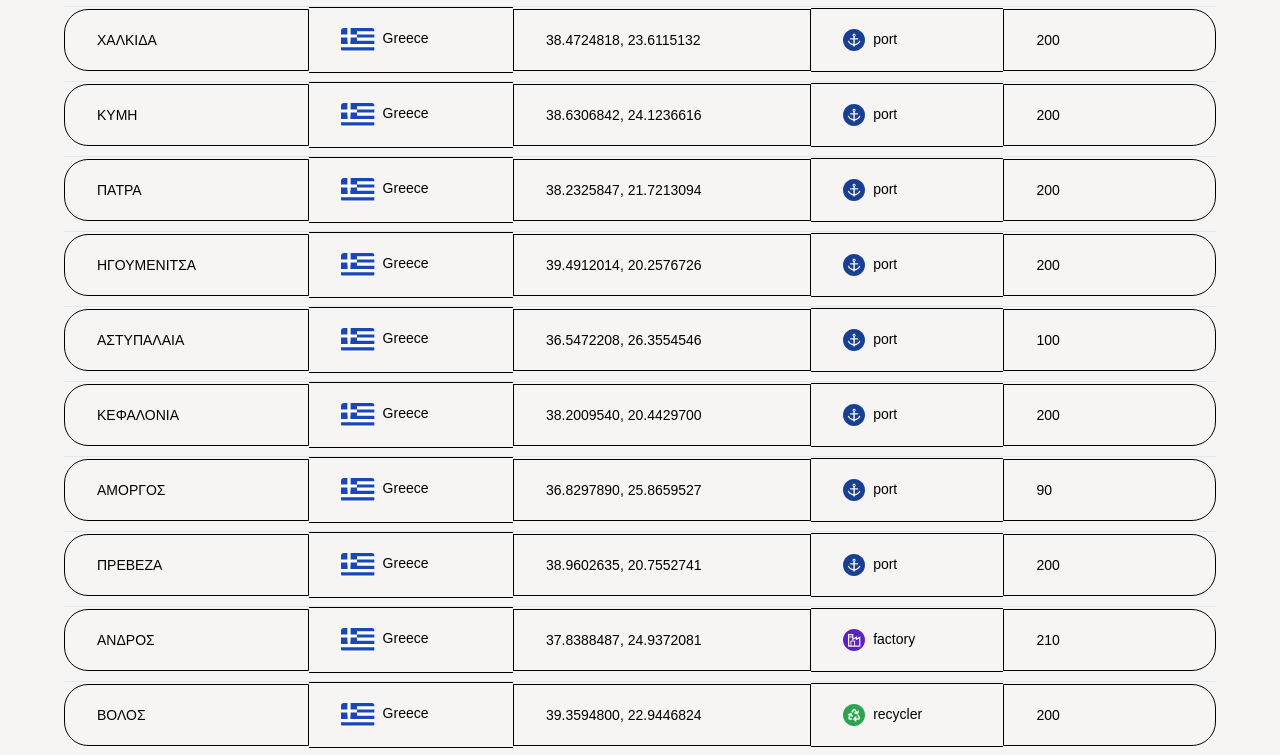
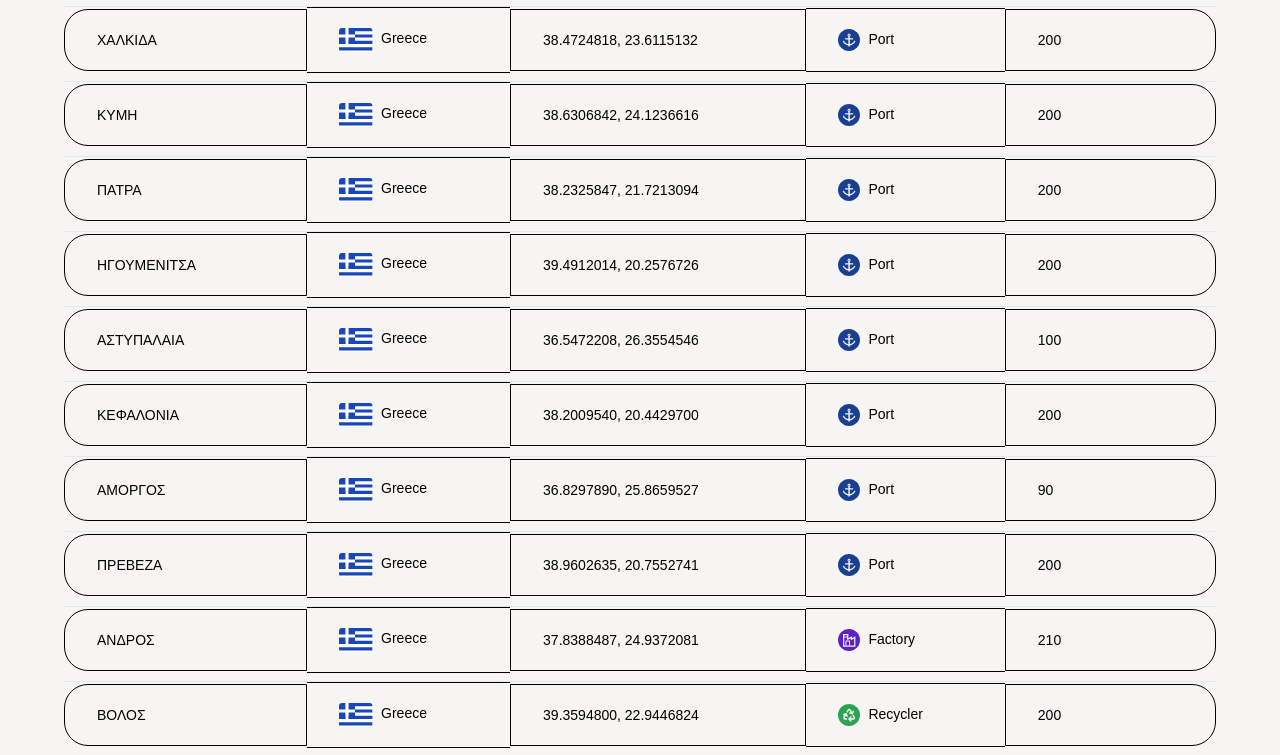
Before and after one commit to Enaleia/dashboard, a React (Vite) app: page /locations in a window 1280 px wide. Shown: the part 1752-2507 px from the top of the page. Built offline with nearby package versions, Linux system fonts and the light colour scheme.

Commit message:
map tooltip
: remove kg value and adjust spacing

```diff
--- a/src/components/activity-map.tsx
+++ b/src/components/activity-map.tsx
@@ -41,16 +41,16 @@
           return (
             <Marker key={location.name} position={[location.latitude, location.longitude]} icon={customIcon}>
               <Popup>
-                <div className='flex items-center gap-6 text-lg'>
+                <div className='flex items-center gap-10 text-lg mt-8 h-[24px] mx-8'>
                   <p>{location.name}</p>
                   <Link to={`/locations/${location.name}`}>
                     <CircleArrowRight color='#2985D0'/>
                   </Link>
                 </div>
-                <div className='flex items-center gap-2 text-sm'>
+                <div className='flex items-center gap-2 text-sm mt-4 mb-8 h-[16px] mx-8'>
                   <img src={`/${location.type}_icon.svg`} className='h-6 w-6' />
-                  <p>{location.type}:</p>
-                  <p>{location.kg}kg</p>
+                  <p>{location.type}</p>
+                  {/* <p>{location.kg}kg</p>             */}
                 </div>
               </Popup>
             </Marker>
--- a/src/index.css
+++ b/src/index.css
@@ -8,11 +8,6 @@
 
 .leaflet-container .leaflet-tile-pane img {
   filter: saturate(50%)opacity(70%);
-}
-
-.leaflet-tooltip {
-  background-color: var(--sand);
-  border-radius: 12px;
 }
 
 @layer base {
--- a/src/map_data.json
+++ b/src/map_data.json
@@ -4,7 +4,7 @@
     "country": "Greece",
     "latitude": 40.46614880219318,
     "longitude": 22.8545901825901,
-    "type": "port",
+    "type": "Port",
     "kg": 24760,
     "actions": 200
   },
@@ -13,7 +13,7 @@
     "country": "Greece",
     "latitude": 40.23954649913149,
     "longitude": 23.279096048233473,
-    "type": "port",
+    "type": "Port",
     "kg": 925,
     "actions": 200
   },
@@ -22,7 +22,7 @@
     "country": "Greece",
     "latitude": 39.971015364992695,
     "longitude": 23.91760015021697,
-    "type": "port",
+    "type": "Port",
     "kg": 5540,
     "actions": 200
   },
@@ -31,7 +31,7 @@
     "country": "Greece",
     "latitude": 37.95977990970762,
     "longitude": 23.60790881559715,
-    "type": "port",
+    "type": "Port",
     "kg": 18720,
     "actions": 200
   },
@@ -40,7 +40,7 @@
     "country": "Italy",
     "latitude": 39.62747648666418,
     "longitude": 19.90624965817071,
-    "type": "port",
+    "type": "Port",
     "kg": 7105,
     "actions": 200
   },
@@ -49,7 +49,7 @@
     "country": "Greece",
     "latitude": 37.93724142624388,
     "longitude": 21.147712118664355,
-    "type": "port",
+    "type": "Port",
     "kg": 8500,
     "actions": 200
   },
@@ -58,7 +58,7 @@
     "country": "Greece",
     "latitude": 35.51865015628125,
     "longitude": 24.018592718415473,
-    "type": "port",
+    "type": "Port",
     "kg": 983,
     "actions": 200
   },
@@ -67,7 +67,7 @@
     "country": "Greece",
     "latitude": 35.18687763666635,
     "longitude": 25.716497938394546,
-    "type": "port",
+    "type": "Port",
     "kg": 1380,
     "actions": 200
   },
@@ -76,7 +76,7 @@
     "country": "Greece",
     "latitude": 36.94675222414254,
     "longitude": 26.9845007822738,
-    "type": "port",
+    "type": "Port",
     "kg": 7945,
     "actions": 200
   },
@@ -85,7 +85,7 @@
     "country": "Greece",
     "latitude": 35.3434284566139,
     "longitude": 25.14246576087459,
-    "type": "port",
+    "type": "Port",
     "kg": 1280,
     "actions": 200
   },
@@ -94,7 +94,7 @@
     "country": "Greece",
     "latitude": 38.472481832611216,
     "longitude": 23.611513295709265,
-    "type": "port",
+    "type": "Port",
     "kg": 5170,
     "actions": 200
   },
@@ -103,7 +103,7 @@
     "country": "Greece",
     "latitude": 38.63068422716857,
     "longitude": 24.12366162751605,
-    "type": "port",
+    "type": "Port",
     "kg": 4955,
     "actions": 200
   },
@@ -112,7 +112,7 @@
     "country": "Greece",
     "latitude": 38.23258477799047,
     "longitude": 21.721309485280024,
-    "type": "port",
+    "type": "Port",
     "kg": 3680,
     "actions": 200
   },
@@ -121,7 +121,7 @@
     "country": "Greece",
     "latitude": 39.491201433596345,
     "longitude": 20.257672641933194,
-    "type": "port",
+    "type": "Port",
     "kg": 350,
     "actions": 200
   },
@@ -130,7 +130,7 @@
     "country": "Greece",
     "latitude": 36.54722086850505,
     "longitude": 26.355454687476822,
-    "type": "port",
+    "type": "Port",
     "kg": 650,
     "actions": 100
   },
@@ -139,7 +139,7 @@
     "country": "Greece",
     "latitude": 38.20095400656163,
     "longitude": 20.442970013708088,
-    "type": "port",
+    "type": "Port",
     "kg": 15,
     "actions": 200
   },
@@ -148,7 +148,7 @@
     "country": "Greece",
     "latitude": 36.82978906934533,
     "longitude": 25.865952735835503,
-    "type": "port",
+    "type": "Port",
     "kg": 1000,
     "actions": 90
   },
@@ -157,7 +157,7 @@
     "country": "Greece",
     "latitude": 38.96026350557748,
     "longitude": 20.755274137418237,
-    "type": "port",
+    "type": "Port",
     "kg": 7000,
     "actions": 200
   },
@@ -166,7 +166,7 @@
     "country": "Greece",
     "latitude": 37.838848742959165,
     "longitude": 24.937208160099665,
-    "type": "factory",
+    "type": "Factory",
     "kg": 2780,
     "actions": 210
   },
@@ -175,7 +175,7 @@
     "country": "Greece",
     "latitude": 39.359480083140745,
     "longitude": 22.944682403839764,
-    "type": "recycler",
+    "type": "Recycler",
     "kg": 700,
     "actions": 200
   },
@@ -184,7 +184,7 @@
     "country": "Greece",
     "latitude": 38.01307521942295,
     "longitude": 24.419113626679977,
-    "type": "port",
+    "type": "Port",
     "kg": 1048,
     "actions": 150
   },
@@ -193,7 +193,7 @@
     "country": "Greece",
     "latitude": 37.712246549544474,
     "longitude": 24.055911094901795,
-    "type": "recycler",
+    "type": "Recycler",
     "kg": 11580,
     "actions": 200
   },
@@ -202,7 +202,7 @@
     "country": "Greece",
     "latitude": 37.96238060360595,
     "longitude": 23.491569103029516,
-    "type": "port",
+    "type": "Port",
     "kg": 2650,
     "actions": 60
   },
@@ -211,7 +211,7 @@
     "country": "Greece",
     "latitude": 40.93375139256846,
     "longitude": 24.406376643387386,
-    "type": "port",
+    "type": "Port",
     "kg": 4950,
     "actions": 200
   },
@@ -220,7 +220,7 @@
     "country": "Greece",
     "latitude": 37.752288012318346,
     "longitude": 26.960092022102714,
-    "type": "port",
+    "type": "Port",
     "kg": 1050,
     "actions": 20
   },
@@ -229,7 +229,7 @@
     "country": "Italy",
     "latitude": 37.81666472020753,
     "longitude": 23.801770408926448,
-    "type": "port",
+    "type": "Port",
     "kg": 1700,
     "actions": 200
   },
@@ -238,7 +238,7 @@
     "country": "Greece",
     "latitude": 37.58406235010875,
     "longitude": 22.746694366190873,
-    "type": "port",
+    "type": "Port",
     "kg": 600,
     "actions": 400
   },
@@ -247,7 +247,7 @@
     "country": "Greece",
     "latitude": 38.53364745701822,
     "longitude": 21.081418013650772,
-    "type": "port",
+    "type": "Port",
     "kg": 500,
     "actions": 200
   },
@@ -256,7 +256,7 @@
     "country": "Greece",
     "latitude": 38.92130847269666,
     "longitude": 20.894010245287006,
-    "type": "port",
+    "type": "Port",
     "kg": 1000,
     "actions": 300
   },
@@ -265,7 +265,7 @@
     "country": "Greece",
     "latitude": 37.38970202118642,
     "longitude": 24.397907731648736,
-    "type": "port",
+    "type": "Port",
     "kg": 2130,
     "actions": 200
   },
@@ -274,7 +274,7 @@
     "country": "Greece",
     "latitude": 37.35030292134663,
     "longitude": 23.4652459182793,
-    "type": "port",
+    "type": "Port",
     "kg": 700,
     "actions": 200
   },
@@ -283,7 +283,7 @@
     "country": "Greece",
     "latitude": 37.269201231399265,
     "longitude": 23.156763857242673,
-    "type": "port",
+    "type": "Port",
     "kg": 500,
     "actions": 200
   },
@@ -292,7 +292,7 @@
     "country": "Italy",
     "latitude": 37.41722477408152,
     "longitude": 23.12731074629627,
-    "type": "port",
+    "type": "Port",
     "kg": 3600,
     "actions": 200
   },
@@ -301,7 +301,7 @@
     "country": "Italy",
     "latitude": 36.622342305955705,
     "longitude": 27.841942476140886,
-    "type": "factory",
+    "type": "Factory",
     "kg": 10060,
     "actions": 200
   }
```
